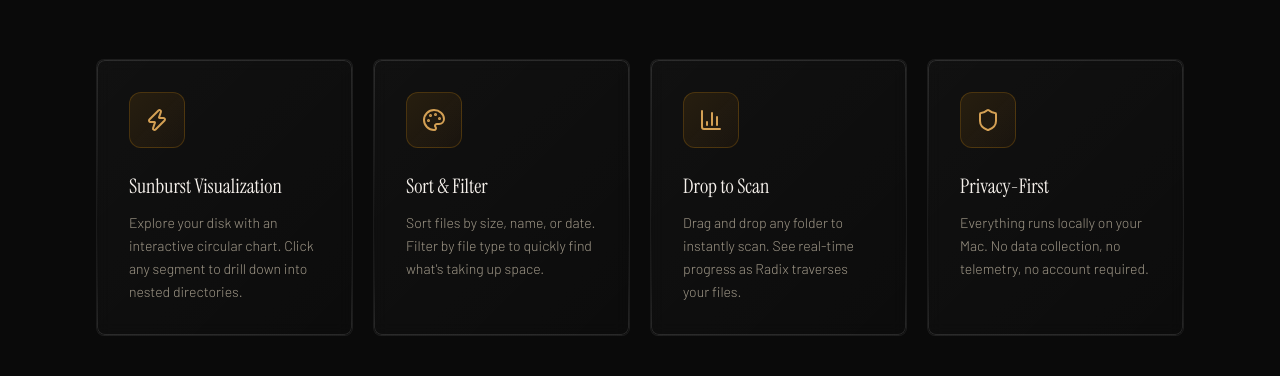
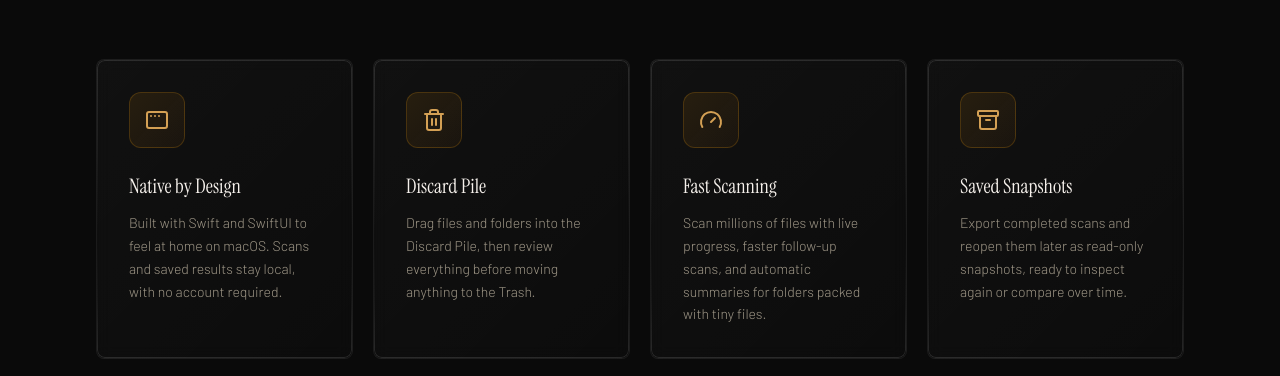
Before and after one commit to colinvkim/Radix-Website, a React (Vite) app: page / in a window 1280 px wide. Shown: the part 4981-5357 px from the top of the page. Built offline with nearby package versions, Linux system fonts and the light colour scheme; no server answers.

Commit message:
feat(ui): refresh product differentiators

```diff
--- a/src/App.tsx
+++ b/src/App.tsx
@@ -2,10 +2,10 @@
 import { motion, AnimatePresence } from "framer-motion";
 import {
   ArrowUpRight,
-  Zap,
-  Palette,
-  BarChart3,
-  Shield,
+  AppWindowMac,
+  Trash2,
+  Gauge,
+  Archive,
   Download,
   Terminal,
   Copy,
@@ -634,25 +634,25 @@
 
           <div className="grid grid-cols-1 md:grid-cols-2 lg:grid-cols-4 gap-5 items-stretch">
             <FeatureCard
-              icon={<Zap className="w-6 h-6 text-[#d4a054]" />}
-              title="Sunburst Visualization"
-              description="Explore your disk with an interactive circular chart. Click any segment to drill down into nested directories."
+              id="privacy"
+              icon={<AppWindowMac className="w-6 h-6 text-[#d4a054]" />}
+              title="Native by Design"
+              description="Built with Swift and SwiftUI to feel at home on macOS. Scans and saved results stay local, with no account required."
             />
             <FeatureCard
-              icon={<Palette className="w-6 h-6 text-[#d4a054]" />}
-              title="Sort & Filter"
-              description="Sort files by size, name, or date. Filter by file type to quickly find what's taking up space."
+              icon={<Trash2 className="w-6 h-6 text-[#d4a054]" />}
+              title="Discard Pile"
+              description="Drag files and folders into the Discard Pile, then review everything before moving anything to the Trash."
             />
             <FeatureCard
-              icon={<BarChart3 className="w-6 h-6 text-[#d4a054]" />}
-              title="Drop to Scan"
-              description="Drag and drop any folder to instantly scan. See real-time progress as Radix traverses your files."
+              icon={<Gauge className="w-6 h-6 text-[#d4a054]" />}
+              title="Fast Scanning"
+              description="Scan millions of files with live progress, faster follow-up scans, and automatic summaries for folders packed with tiny files."
             />
             <FeatureCard
-              id="privacy"
-              icon={<Shield className="w-6 h-6 text-[#d4a054]" />}
-              title="Privacy-First"
-              description="Everything runs locally on your Mac. No data collection, no telemetry, no account required."
+              icon={<Archive className="w-6 h-6 text-[#d4a054]" />}
+              title="Saved Snapshots"
+              description="Export completed scans and reopen them later as read-only snapshots, ready to inspect again or compare over time."
             />
           </div>
         </motion.div>
```
